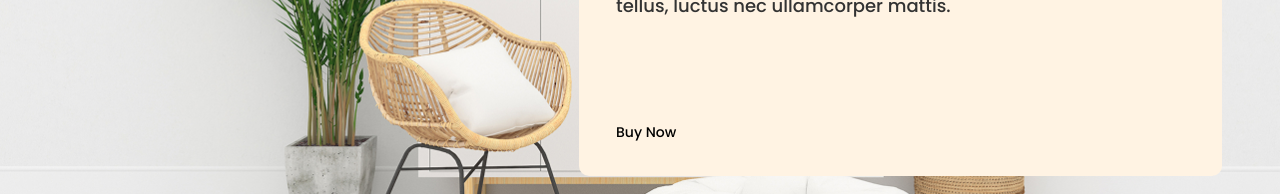
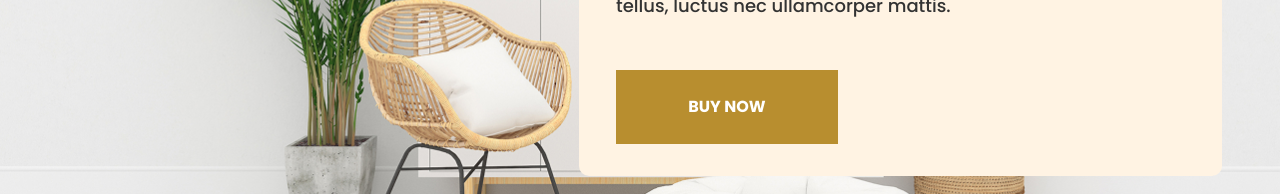
Before and after one commit to mahmoudsaeedua74/furniro-task, a Next.js app: page / in a window 1280 px wide. Shown: the part 504-698 px from the top of the page. Built offline with nearby package versions, Linux system fonts and the light colour scheme.

Commit message:
feat: add reusable Button UI component

```diff
--- /dev/null
+++ b/src/components/ui/button.tsx
@@ -0,0 +1,68 @@
+import * as React from "react";
+import { Slot } from "@radix-ui/react-slot";
+import { cva, type VariantProps } from "class-variance-authority";
+
+const buttonVariants = cva(
+  "inline-flex items-center justify-center font-bold uppercase transition-all duration-300 ease-in-out disabled:opacity-50 disabled:cursor-not-allowed cursor-pointer",
+  {
+    variants: {
+      variant: {
+        // Buy Now button - primary bg, white text, on hover: white bg, primary text with border
+        buyNow:
+          "bg-primary text-white border-2 border-transparent hover:bg-white hover:text-primary hover:border-primary",
+        // Show More button - white bg, primary text with border, on hover: primary bg, white text
+        showMore:
+          "bg-white text-primary border border-primary hover:bg-primary hover:text-white",
+        // Add to Cart button - white bg, primary text, on hover: primary bg, white text
+        addToCart:
+          "bg-white text-primary border border-transparent hover:bg-primary hover:text-white",
+        // Small Buy Now - same as buyNow but for smaller size
+        buyNowSmall:
+          "bg-primary text-white border-2 border-transparent hover:bg-white hover:text-primary hover:border-primary",
+        // Legacy variants (keeping your old ones)
+        default:
+          "text-sm sm:text-base text-black-text shadow bg-white hover:bg-black-text hover:text-white border-[1px] rounded-[6px] sm:rounded-[10px] p-[10px]",
+      },
+      size: {
+        // Buy Now size
+        buyNow:
+          "w-[222px] h-[60px]  sm:h-[74px] mt-auto text-white font-bold uppercase text-[14px] sm:text-base",
+        // Show More size
+        showMore: "w-[245px] h-[48px] font-semibold",
+        // Add to Cart size
+        addToCart: "w-[202px] h-[48px] font-semibold",
+        // Small Buy Now size
+        buyNowSmall: "w-[176px] h-[48px]",
+        // Legacy sizes
+        default: "h-[33px] sm:h-[44px] w-[131px] px-2 py-1 sm:px-4 sm:py-2",
+      },
+    },
+    defaultVariants: {
+      variant: "default",
+      size: "default",
+    },
+  }
+);
+
+export interface ButtonProps
+  extends React.ButtonHTMLAttributes<HTMLButtonElement>,
+    VariantProps<typeof buttonVariants> {
+  asChild?: boolean;
+}
+
+const Button = React.forwardRef<HTMLButtonElement, ButtonProps>(
+  ({ className, variant, size, asChild = false, ...props }, ref) => {
+    const Comp = asChild ? Slot : "button";
+    return (
+      <Comp
+        className={buttonVariants({ variant, size, className })}
+        ref={ref}
+        {...props}
+      />
+    );
+  }
+);
+
+Button.displayName = "Button";
+
+export { Button };
```
